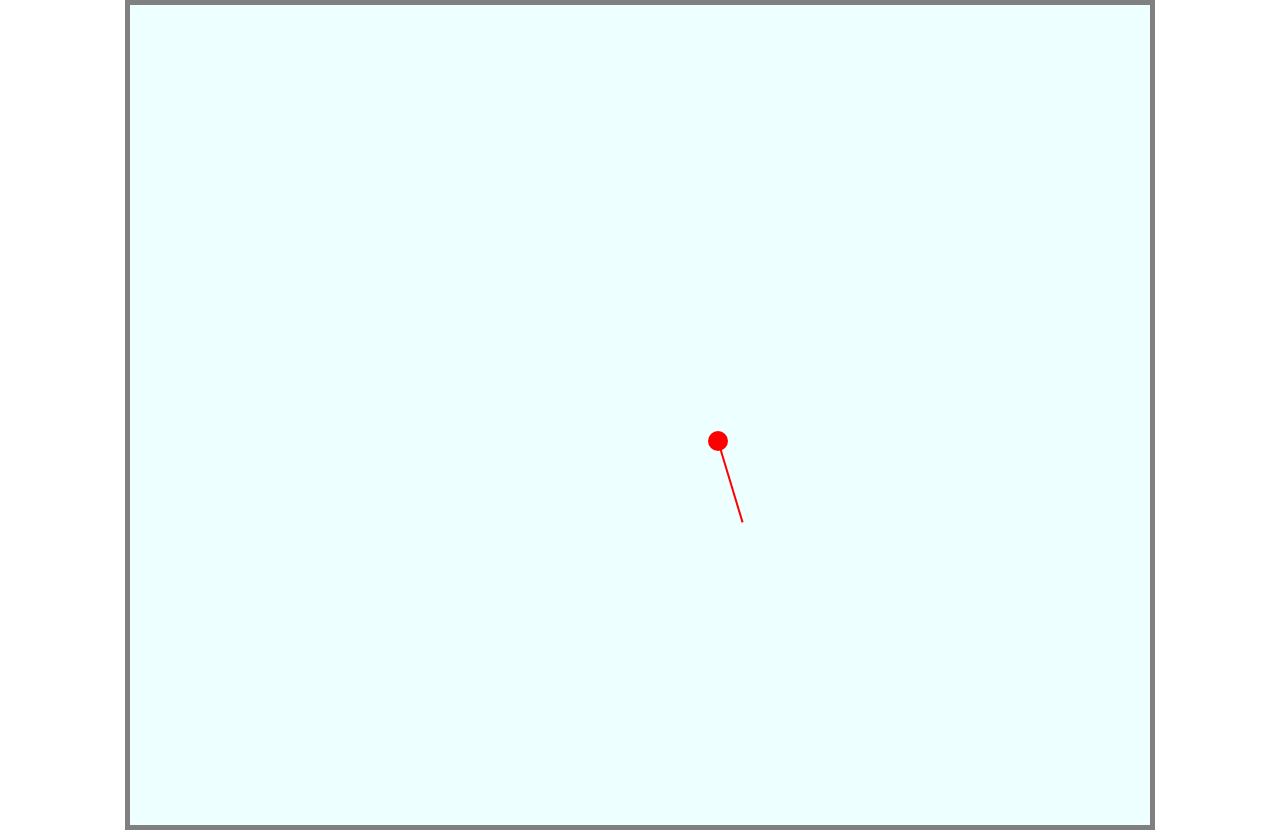
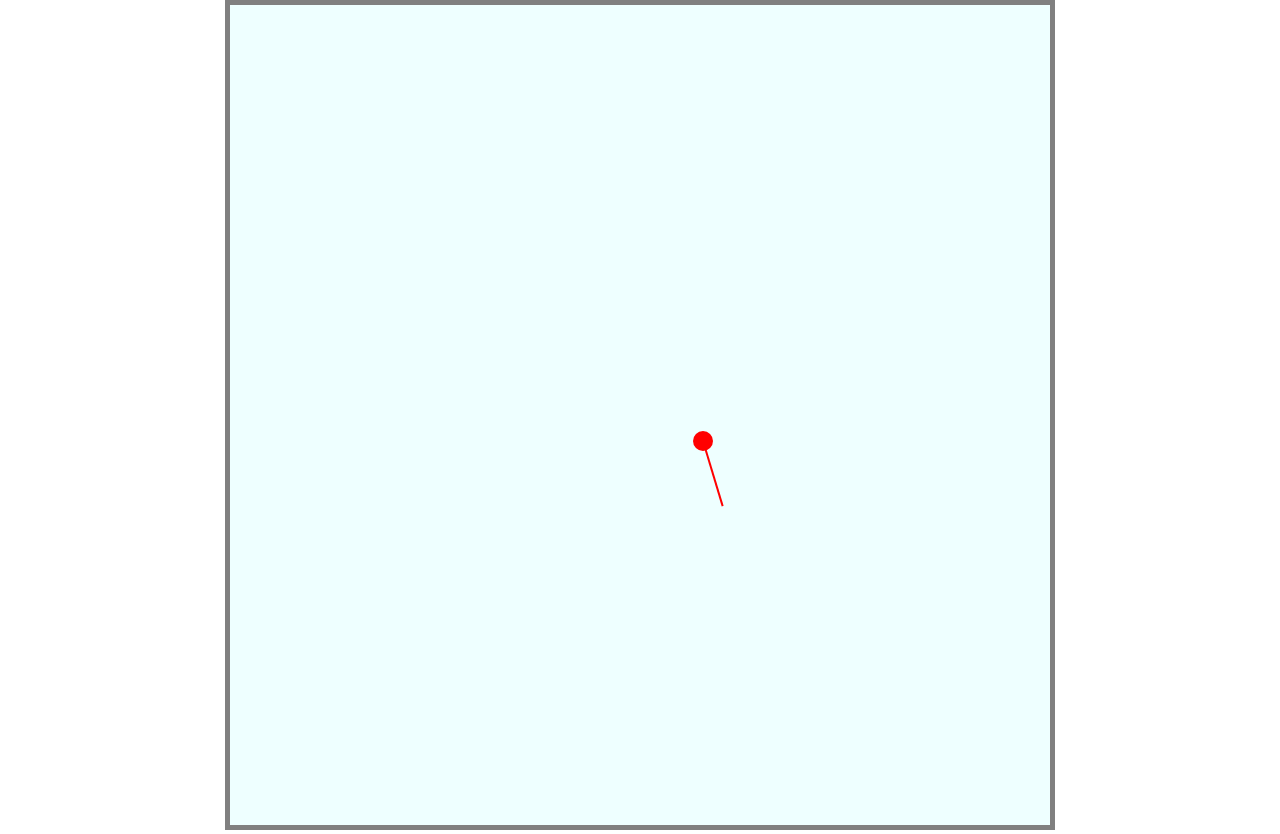
Before and after one commit to blr-Oliver/group_27.08, a plain HTML site: page projects/banjee/index.html in a window 1280 px wide. Drawn offline with nearby package versions, Linux system fonts and the light colour scheme.

Commit message:
Update style.css

```diff
--- a/projects/banjee/css/style.css
+++ b/projects/banjee/css/style.css
@@ -12,7 +12,7 @@ body{
 }
 .wrap{
 	position: relative;
-	width:1000px;
+	width: 800px;
 	height: 800px;
 	margin: 10px;
 }
@@ -30,4 +30,6 @@ body{
 #band{
   position: absolute;
   transform-origin: 0% 50%;
+  background-color: #f80;
+  pointer-events: none;
 }
```
